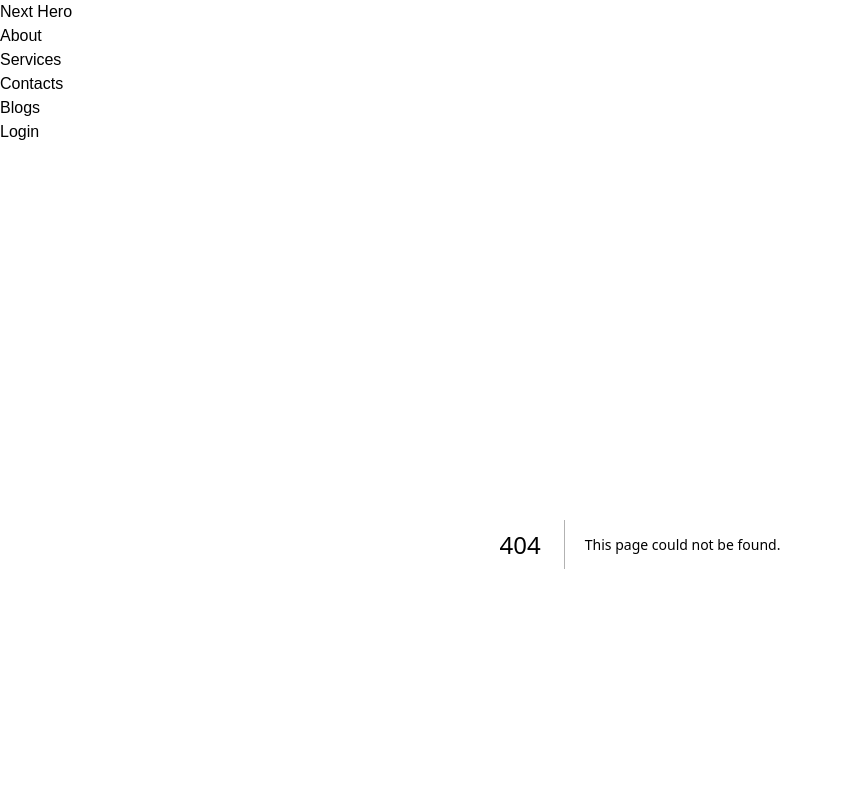
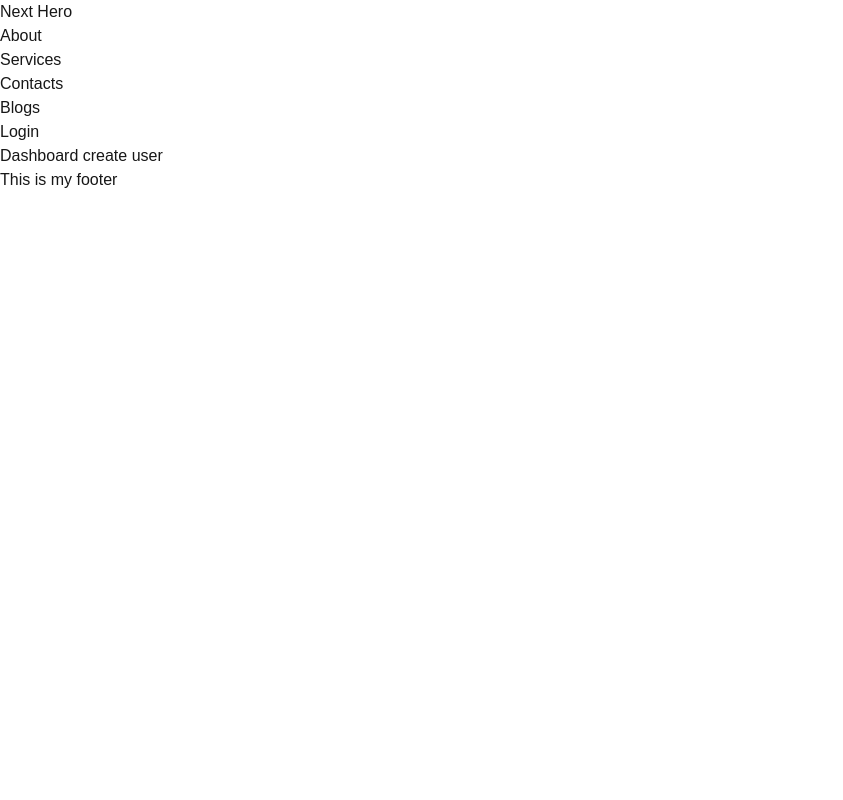
Before and after one commit to sowmik-sec/next-hero, a Next.js app: page /createUser in a window 1280 px wide. Before the commit this address had no page. Shown: the top 800 px of the page, without its empty margins (0-843 px from the left). Built offline with nearby package versions, Linux system fonts and the light colour scheme.

Commit message:
group routing in next js

```diff
--- /dev/null
+++ b/src/app/(dashboard)/createUser/page.jsx
@@ -0,0 +1,5 @@
+function page() {
+  return <div>Dashboard create user</div>;
+}
+
+export default page;
--- /dev/null
+++ b/src/app/(dashboard)/dashboard/page.jsx
@@ -0,0 +1,5 @@
+function page() {
+  return <div>dashboard</div>;
+}
+
+export default page;
```
